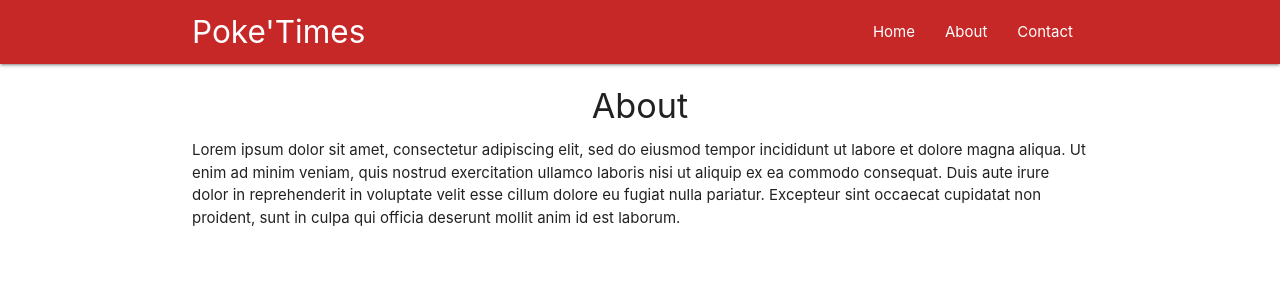
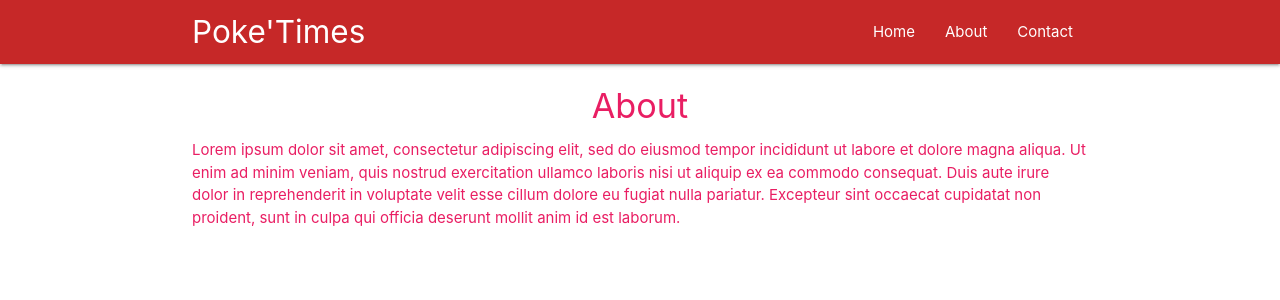
Before and after one commit to quantum93/react-router, a React (Create React App) app: page /about in a window 1280 px wide. Shown: the top 300 px of the page. Built offline with nearby package versions, Linux system fonts and the light colour scheme.

Commit message:
shows how to use higher order component

```diff
--- a/src/components/About.js
+++ b/src/components/About.js
@@ -1,4 +1,5 @@
 import React from 'react';
+import Rainbow from '../hoc/Rainbow';
 
 const About = () => {
   return(
@@ -9,4 +10,4 @@
   )
 }
 
-export default About;
+export default Rainbow(About);
--- a/src/components/Navbar.js
+++ b/src/components/Navbar.js
@@ -7,7 +7,7 @@
   return(
     <nav className="nav-wrapper red darken-3">
       <div className="container">
-        <a className="brand-logo">Poke'Times</a>
+        <Link to="/" className="brand-logo">Poke'Times</Link>
         <ul className="right">
           <li><Link to="/">Home</Link></li>
           <li><NavLink to="/about">About</NavLink></li>
--- /dev/null
+++ b/src/hoc/Rainbow.js
@@ -0,0 +1,17 @@
+import React from 'react';
+
+const Rainbow = (WrappedComponent) => {
+  const colours = ['red', 'pink', 'orange', 'blue', 'green', 'yellow'];
+  const randomColour = colours[Math.floor(Math.random() * 5)];
+  const className = randomColour + '-text';
+
+  return (props) => {
+    return(
+      <div className={className}>
+        <WrappedComponent {...props}/>
+      </div>
+    )
+  }
+}
+
+export default Rainbow;
```
